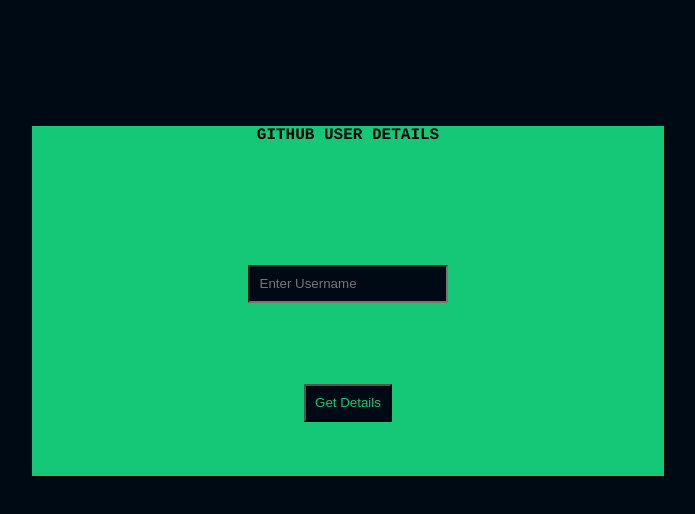
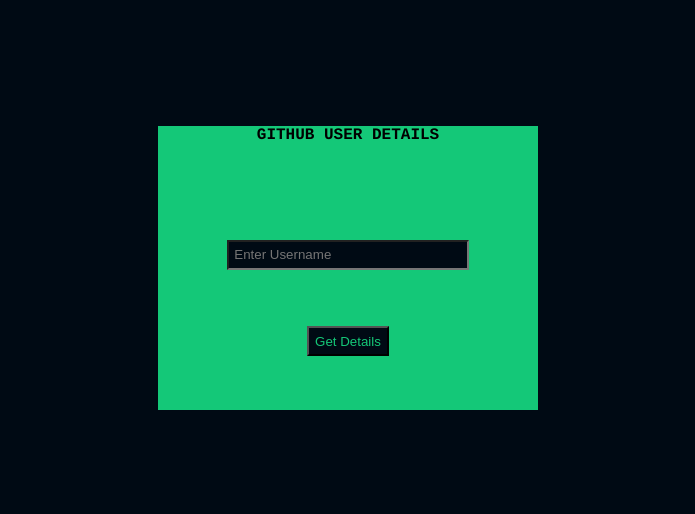
Before and after one commit to AdityaSrivast/git_ajax, a plain HTML site: page index.html in a window 1280 px wide. Shown: the whole page, without its empty margins (292-987 px from the left). Drawn offline with Linux system fonts and the light colour scheme.

Commit message:
Adjust Box Dimensions

```diff
--- a/index.html
+++ b/index.html
@@ -7,7 +7,7 @@
 	<style type="text/css">
 
 	#form{
-		width: 50%;
+		width: 30%;
 		margin: auto;
 		text-align: center;
 		margin-top: 10%;
@@ -17,6 +17,7 @@
 
 	input[type="text"]
 	{
+		width: 60%;
 		margin-top: 10%;
 		margin-right:  auto;
 		padding: 1.5%;
@@ -34,7 +35,7 @@
 	}
 
 	#output,#image{
-		width: 50%;
+		width: 30%;
 		margin: auto;
 	}
 	</style>
```
